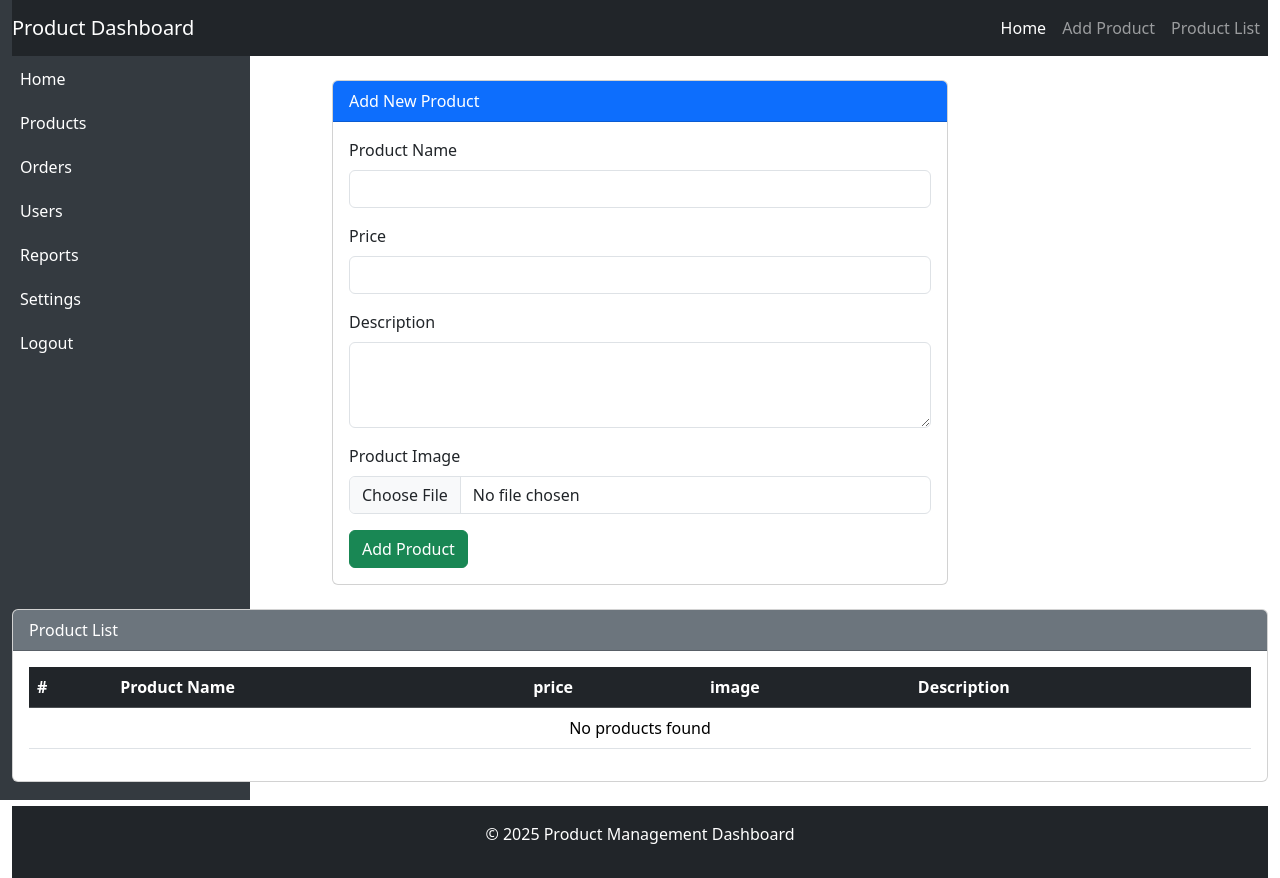
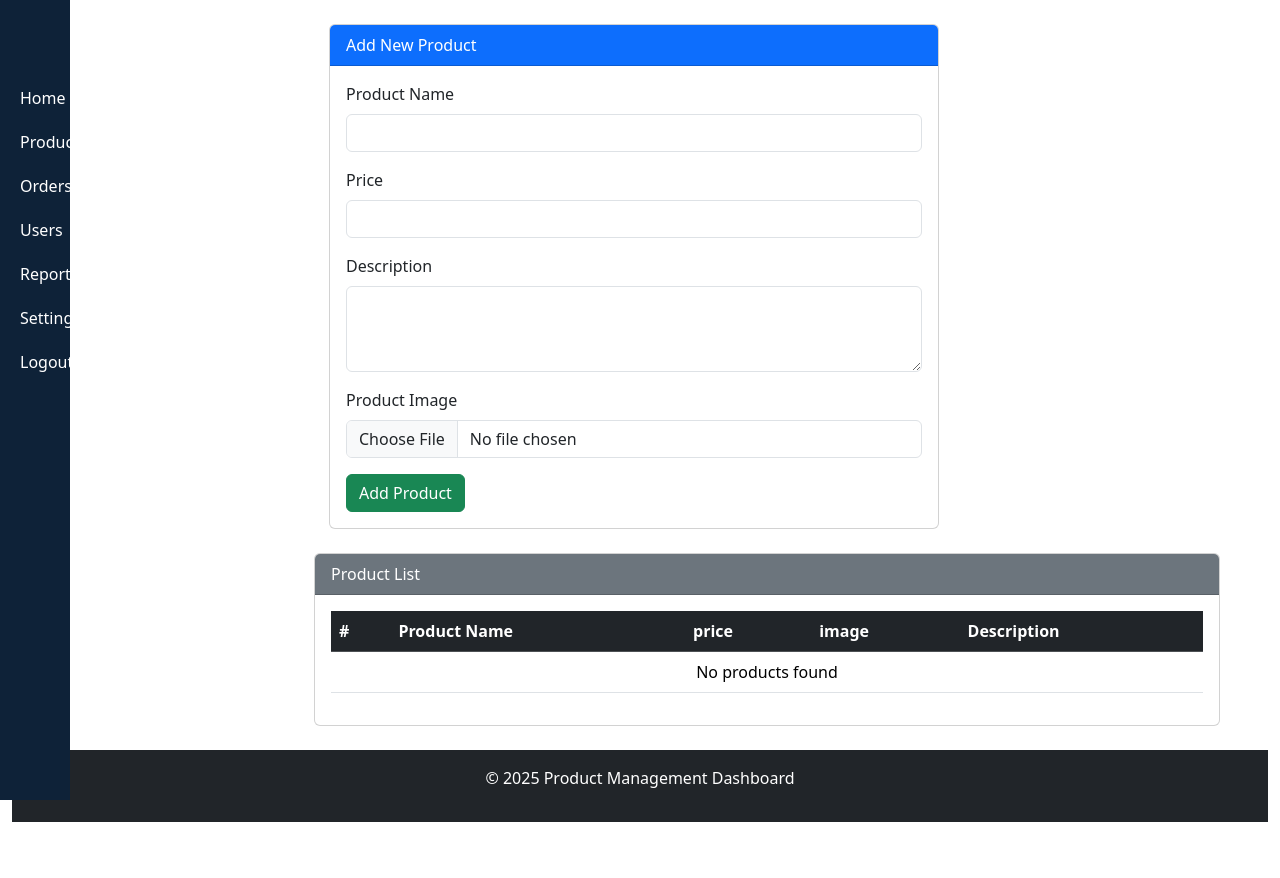
Before and after one commit to harunahaak78/Cars_Ghana, a PHP site: page /dashborad.php in a window 1280 px wide. After the commit the page ends 822 px from the top, so only its background shows below. Run offline with PHP 8.4, Linux system fonts and the light colour scheme; data that the repository does not hold is empty.

Commit message:
designing the dashboard side navbar

```diff
--- /dev/null
+++ b/css/asidebar.css
@@ -0,0 +1,67 @@
+.side-navbar {
+    height: 100vh;
+    width: 250px;
+    background-color: #343a40;
+    color: white;
+    position:absolute;
+    top: 0;
+    left: 0;
+    overflow-y: auto;
+    padding-top: 20px;
+}
+.side-navbar a {
+    color: white;
+    text-decoration: none;
+    display: block;
+    padding: 10px 20px;
+}
+.side-navbar a:hover {
+    background-color: #495057;
+    color: #fff;
+}
+.main-content {
+    margin-left: 250px;
+    padding: 20px;
+}
+#sidebar {
+    width: 70px;
+    min-width: 70px;
+    z-index: 1000;
+    transition: all .25s ease-in-out;
+    background-color: #0e2238;
+    display: flex;
+    flex-direction: column;
+}
+#sidebar.expand {
+    width: 260px;
+    min-width: 260px;
+}
+.toggle-btn {
+    background-color: transparent;
+    cursor: pointer;
+    border: 0;
+    padding: 1rem 1.5rem;
+}
+
+.toggle-btn i {
+    font-size: 1.5rem;
+    color: #FFF;
+}
+#sidebar:not(.expand) .sidebar-logo,
+#sidebar:not(.expand) a.sidebar-link span {
+    display: none;
+}
+
+#sidebar.expand .sidebar-logo,
+#sidebar.expand a.sidebar-link span {
+    animation: fadeIn .25s ease;
+}
+@keyframes fadeIn {
+    0% {
+        opacity: 0;
+    }
+
+    100% {
+        opacity: 1;
+    }
+}
--- a/dashborad.php
+++ b/dashborad.php
@@ -48,6 +48,8 @@ if (isset($_POST['addProduct'])) {
     <meta charset="UTF-8">
     <meta name="viewport" content="width=device-width, initial-scale=1.0">
     <link rel="stylesheet" href="css/bootstrap.min.css">
+    <link rel="stylesheet" href="css/lineicons.css">
+    <link rel="stylesheet" href="css/asidebar.css">
     <title>Product Dashboard</title>
     <style>
         .side-navbar {
@@ -55,7 +57,7 @@ if (isset($_POST['addProduct'])) {
             width: 250px;
             background-color: #343a40;
             color: white;
-            position: fixed;
+            position:fixed;
             top: 0;
             left: 0;
             overflow-y: auto;
@@ -75,12 +77,19 @@ if (isset($_POST['addProduct'])) {
             margin-left: 250px;
             padding: 20px;
         }
-    </style>
+            </style>
 </head>
 <body>
       <!-- Side Navbar -->
-      <div class="side-navbar">
-        <h4 class="text-center">Dashboard</h4>
+      <div class="side-navbar" id="sidebar">
+           <div class="d-flex">
+                <button class="toggle-btn" type="button">
+                    <i class="lni lni-grid-alt"></i>
+                </button>
+                <div class="sidebar-logo">
+                    <a href="#">Dashborad</a>
+                </div>
+            </div>
         <a href="index.php">Home</a>
         <a href="products.php">Products</a>
         <a href="orders.php">Orders</a>
@@ -90,29 +99,9 @@ if (isset($_POST['addProduct'])) {
         <a href="logout.php">Logout</a>
     </div>
     <div class="container-fluid">
-        <!-- Navbar -->
-        <nav class="navbar navbar-expand-lg navbar-dark bg-dark">
-            <a class="navbar-brand" href="#">Product Dashboard</a>
-            <button class="navbar-toggler" type="button" data-bs-toggle="collapse" data-bs-target="#navbarNav" aria-controls="navbarNav" aria-expanded="false" aria-label="Toggle navigation">
-                <span class="navbar-toggler-icon"></span>
-            </button>
-            <div class="collapse navbar-collapse" id="navbarNav">
-                <ul class="navbar-nav ms-auto">
-                    <li class="nav-item">
-                        <a class="nav-link active" href="#">Home</a>
-                    </li>
-                    <li class="nav-item">
-                        <a class="nav-link" href="#addProduct">Add Product</a>
-                    </li>
-                    <li class="nav-item">
-                        <a class="nav-link" href="#productList">Product List</a>
-                    </li>
-                </ul>
-            </div>
-        </nav>
 
         <!-- Add Product Section -->
-        <div id="addProduct" class="row my-4">
+        <div id="addProduct" class="row my-4 me-auto">
             <div class="col-md-6 mx-auto">
                 <div class="card">
                     <div class="card-header bg-primary text-white">
@@ -145,8 +134,8 @@ if (isset($_POST['addProduct'])) {
 
         <!-- Product List Section -->
         <div id="productList" class="row my-4">
-            <div class="col">
-                <div class="card">
+            <div class="col d-flex justify-content-end me-5">
+                <div class="card w-75">
                     <div class="card-header bg-secondary text-white">
                         Product List
                     </div>
@@ -193,6 +182,7 @@ if (isset($_POST['addProduct'])) {
         </footer>
     </div>
 
+    <script src="js/dashboard.js" ></script>
     <script src="js/bootstrap.bundle.min.js"></script>
 </body>
 </html>
```
Also changed, not shown: login.php (+101 -0 lines), css/style.css (line endings or trailing spaces).
